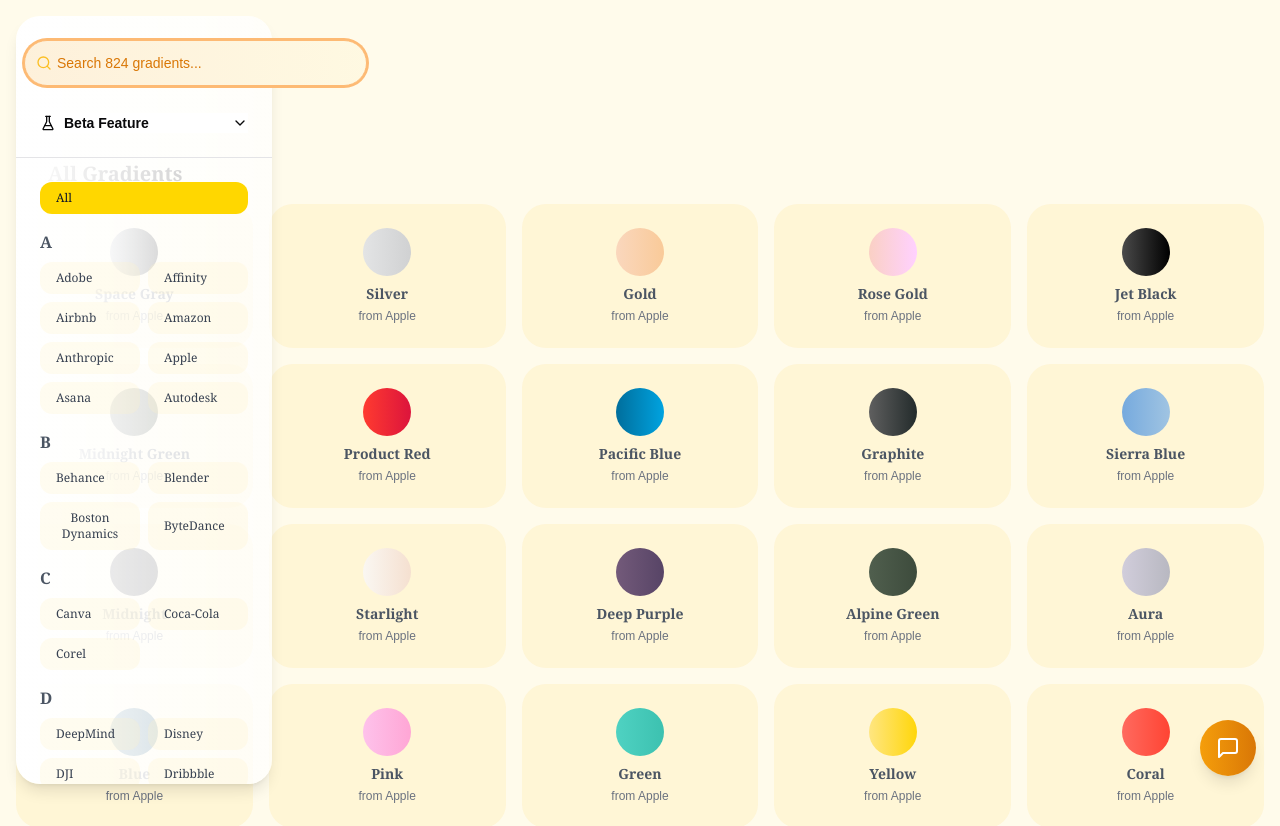
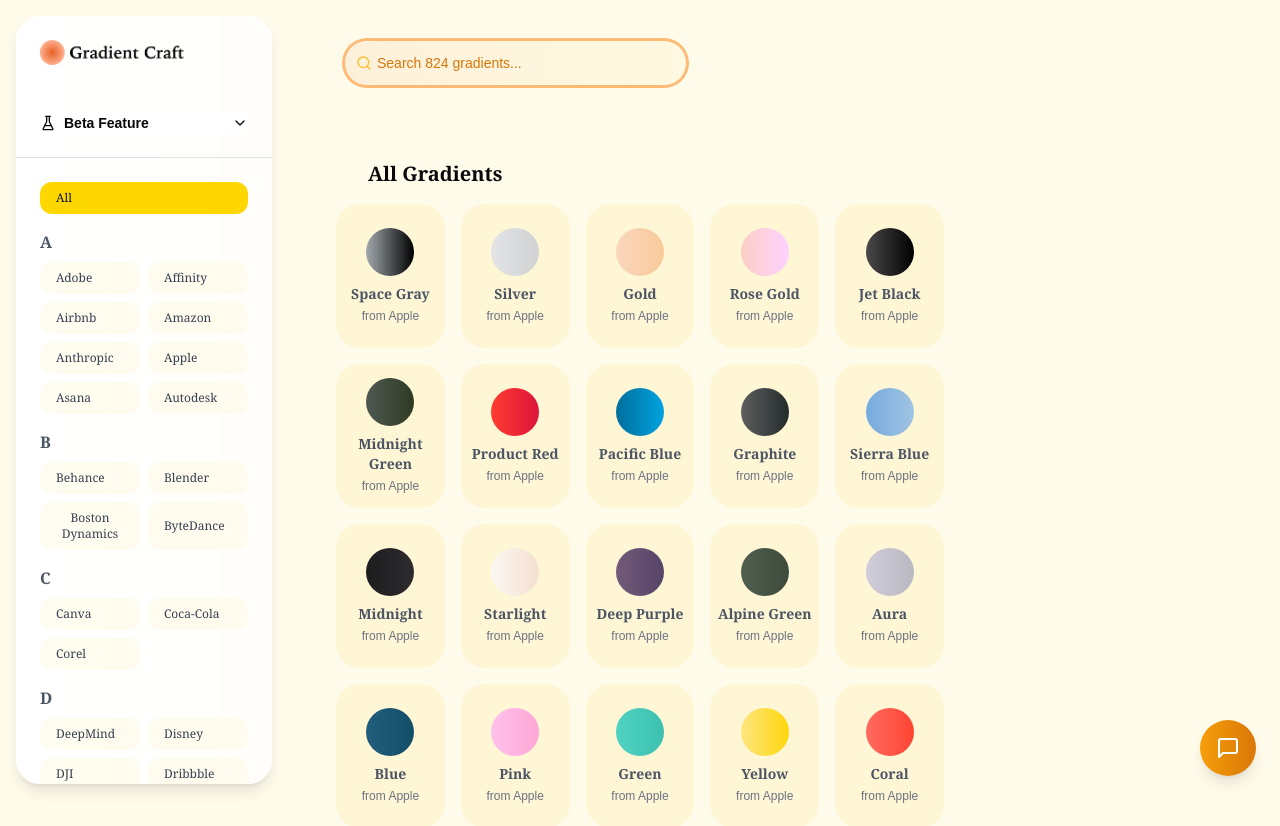
Before and after one commit to cyrus-cai/Gradient-Craft, a Next.js app: page /gradients in a window 1280 px wide. Shown: the top 826 px of the page. Built offline with nearby package versions, Linux system fonts and the light colour scheme.

Commit message:
style:width fix

```diff
--- a/app/gradients/page.tsx
+++ b/app/gradients/page.tsx
@@ -134,7 +134,7 @@
                 />
 
                 {/* Main Content */}
-                <div className="flex-1 flex flex-col overflow-hidden 2xl:mx-64">
+                <div className="flex-1 flex flex-col overflow-hidden xl:mx-80">
                     {/* Search Bar */}
                     <div className="px-6 pt-10 pb-4 fixed z-50 backdrop:blur-2xl">
                         <div className="relative mb-4">
```
